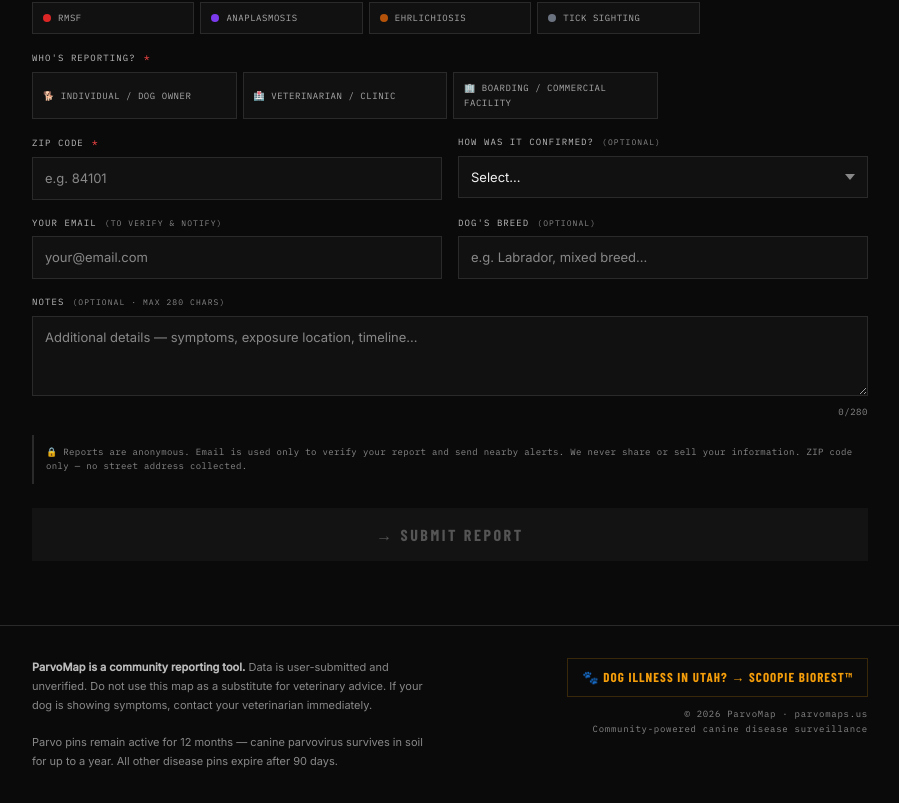
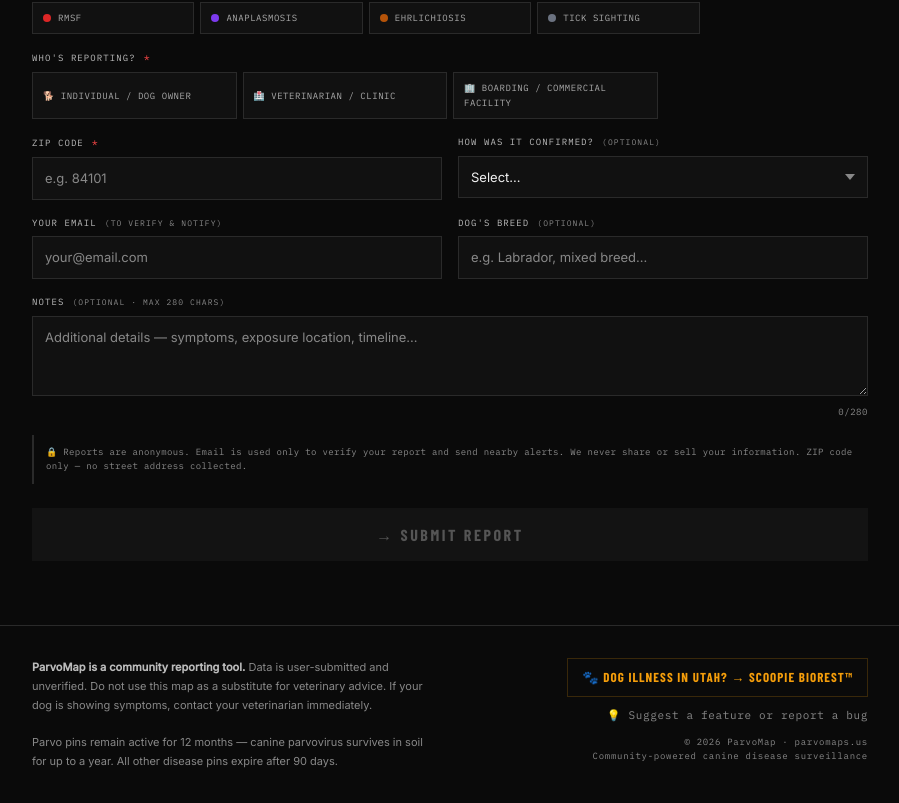
Before and after one commit to ParvoMaps-Us/parvomap, a Next.js app: page / in a window 1280 px wide. Shown: the part 1121-1924 px from the top of the page, without its empty margins (190-1089 px from the left). Built offline with nearby package versions, Linux system fonts and the light colour scheme; a web font is replaced by a local one.

Commit message:
feat: footer link to suggest features / report bugs via email
Add a mailto:parvomaps.us@gmail.com link in the footer so visitors can send
feature ideas or bug reports.

Co-Authored-By: Claude Opus 4.8 <noreply@anthropic.com>

```diff
--- a/app/globals.css
+++ b/app/globals.css
@@ -770,6 +770,18 @@ footer {
   transition: background 0.15s, border-color 0.15s;
 }
 .scoopie-link:hover { background: var(--amber-dim); border-color: rgba(245,158,11,0.4); }
+.footer-feedback {
+  font-family: var(--mono);
+  font-size: 11px;
+  letter-spacing: 0.06em;
+  color: var(--text-dim);
+  text-decoration: none;
+  display: flex;
+  align-items: center;
+  gap: 6px;
+  transition: color 0.15s;
+}
+.footer-feedback:hover { color: var(--accent, #00ff88); text-decoration: underline; }
 .footer-copy {
   font-family: var(--mono);
   font-size: 9px;
--- a/components/Footer.tsx
+++ b/components/Footer.tsx
@@ -14,6 +14,12 @@ export default function Footer() {
         <a href="https://scoopie.us" className="scoopie-link" target="_blank" rel="noopener noreferrer">
           🐾 Dog illness in Utah? → Scoopie BioRest™
         </a>
+        <a
+          href="mailto:parvomaps.us@gmail.com?subject=ParvoMap%20feedback%20%E2%80%94%20feature%20or%20bug"
+          className="footer-feedback"
+        >
+          💡 Suggest a feature or report a bug
+        </a>
         <div className="footer-copy">
           © {year} ParvoMap · parvomaps.us<br />
           Community-powered canine disease surveillance
```
